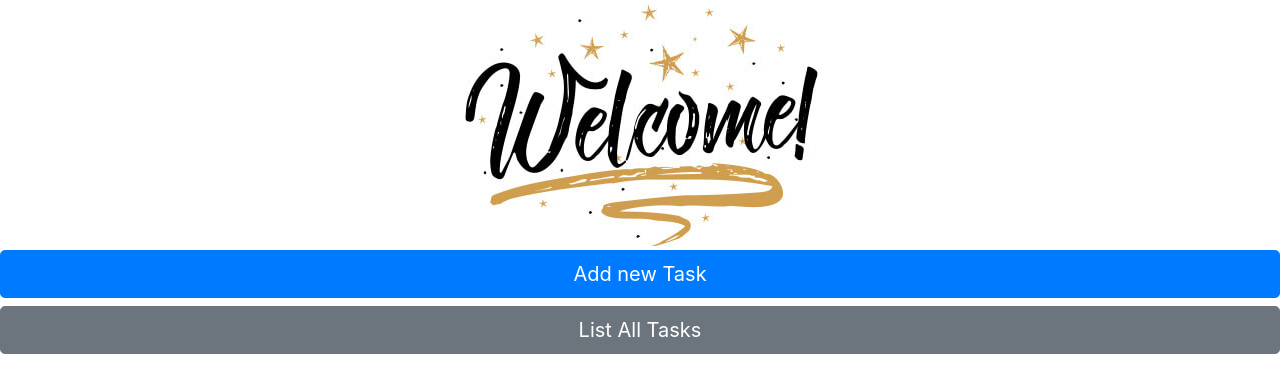
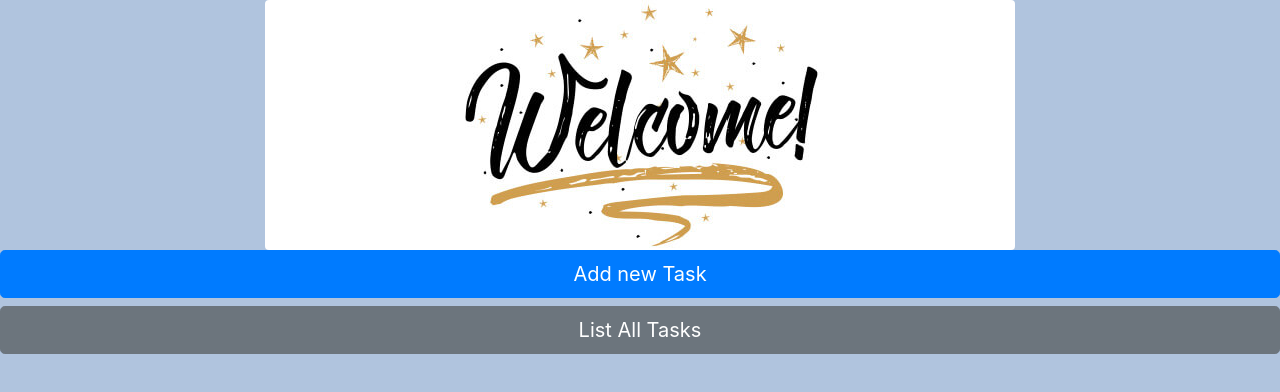
Before and after one commit to ataun1/Week5Lab, a website: page views/index.html in a window 1280 px wide. Drawn offline with nearby package versions, Linux system fonts and the light colour scheme; files that its build step writes are made by us from their sources; files whose address does not match are found by name.

Commit message:
Changed background color

```diff
--- a/app.js
+++ b/app.js
@@ -15,6 +15,7 @@ app.engine('html',require('ejs').renderFile);
 app.set('view engine', 'html');
 
 app.use(express.static('images'));
+app.use(express.static('css'));
 
 app.get('/', function(request,response){
     //response.render('index.html');
--- /dev/null
+++ b/css/styles.css
@@ -0,0 +1,3 @@
+body {
+    background-color: lightsteelblue;
+}
--- a/views/index.html
+++ b/views/index.html
@@ -3,6 +3,7 @@
             <meta charset="utf-8">
             <meta name="viewport" content="width=device-width, initial-scale=1, shrink-to-fit=no">
             <link rel="stylesheet" href="https://stackpath.bootstrapcdn.com/bootstrap/4.3.1/css/bootstrap.min.css" integrity="sha384-ggOyR0iXCbMQv3Xipma34MD+dH/1fQ784/j6cY/iJTQUOhcWr7x9JvoRxT2MZw1T" crossorigin="anonymous">
+            <link rel ="stylesheet" href ="styles.css"
 
     </head>
     <body>
```
